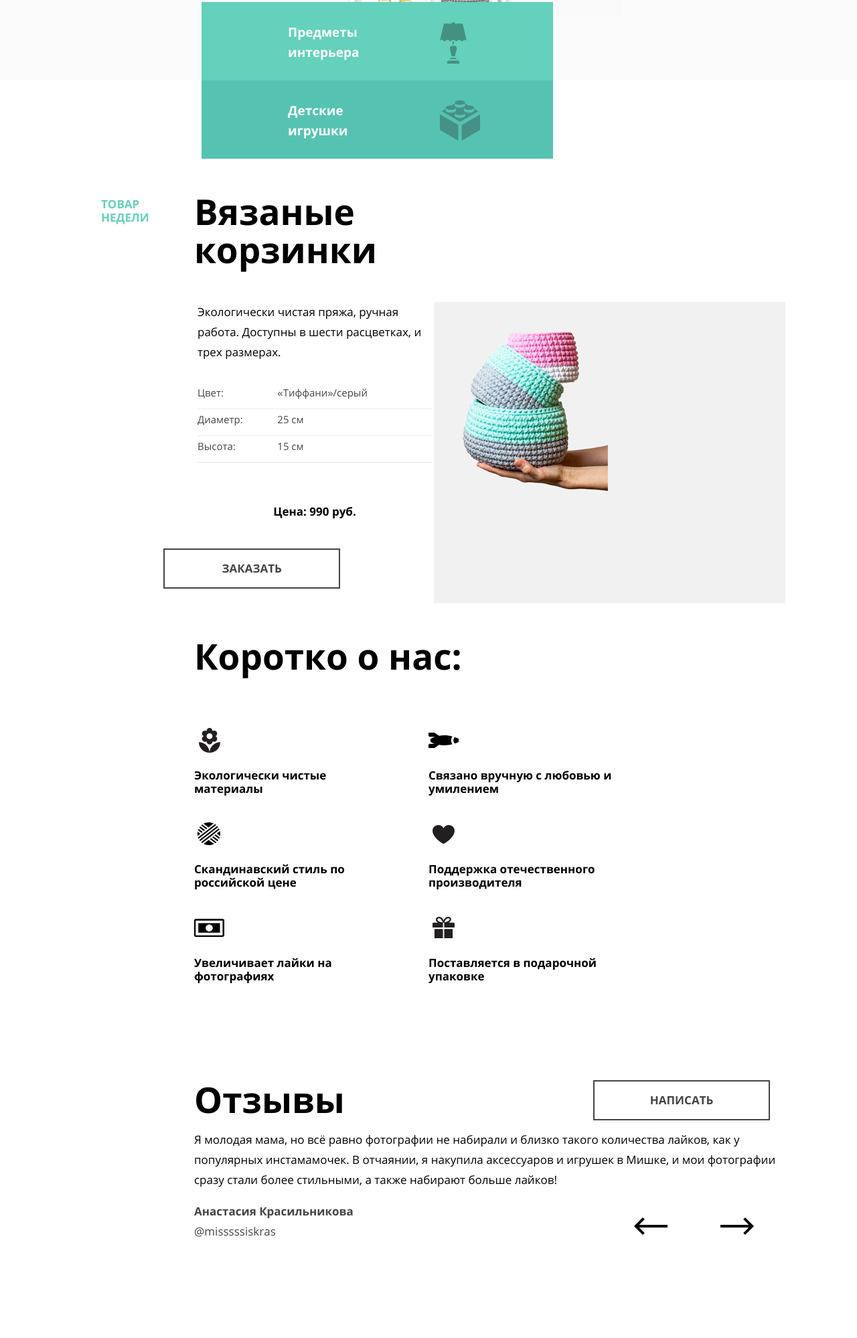
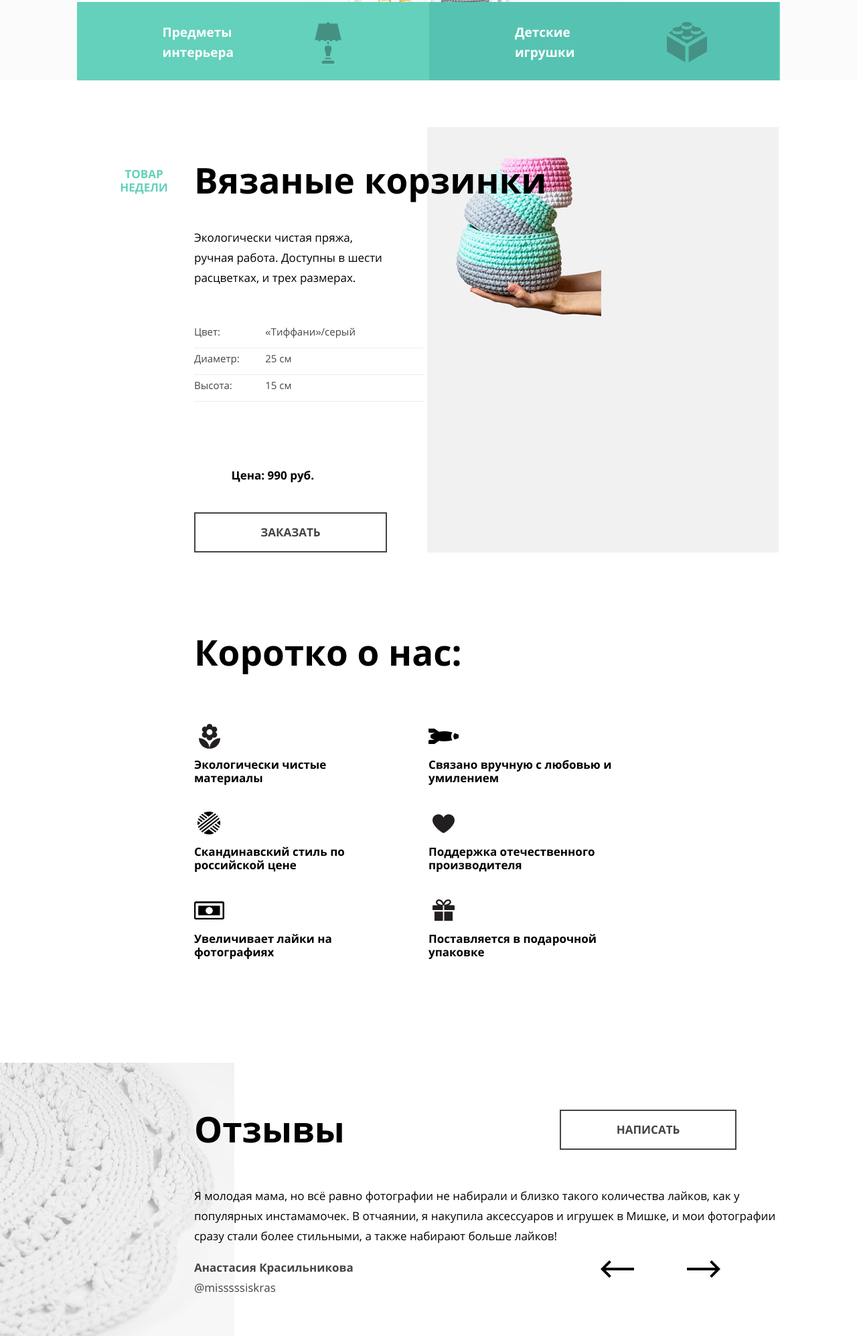
Before and after one commit to EkaterinaEfimova/229103-mishka, a plain HTML site: page index.html in a window 1280 px wide. Shown: the part 535-2533 px from the top of the page at 67% size. Drawn offline with nearby package versions, Linux system fonts and the light colour scheme; files that its build step writes are made by us from their sources; files whose address does not match are found by name.

Commit message:
Поправила главную страницу

```diff
--- a/index.html
+++ b/index.html
@@ -69,7 +69,7 @@
           <div class="page-promo__price">
             Цена: 990 руб.
           </div>
-          <a href="#" class="btn">ЗАКАЗАТЬ</a>
+          <a href="#" class="btn btn__order-popup">ЗАКАЗАТЬ</a>
         </div>
       </section>
       <section class="page-promo">
@@ -84,6 +84,7 @@
         </ul>
       </section>
         <div class="slider">
+          <div class="slider__wrapper">
             <h2 class="slider__comments-title">Отзывы</h2>
             <div class="slider__comments">
               <p>Я молодая мама, но всё равно фотографии не набирали и близко такого количества лайков, как у популярных инстамамочек. В отчаянии, я накупила аксессуаров и игрушек в Мишке, и мои фотографии сразу стали более стильными, а также набирают больше лайков!</p>
@@ -100,6 +101,7 @@
             <button class="slider__btn slider__btn--prev" type="button">Предыдущий отзыв</button>
             <button class="slider__btn slider__btn--next" type="button">Следующий отзыв</button>
             <a href="#" class="btn btn__slider-write">Написать</a>
+          </div>
         </div>
       <div class="contacts">
         <h3>Контакты</h3>
--- a/less/base.less
+++ b/less/base.less
@@ -50,9 +50,11 @@ img {
   body {
     min-width: 768px;
   }
+
 }
 @media @desktop-widths {
   body {
     min-width: 1150px;
   }
+
 }
--- a/less/btn.less
+++ b/less/btn.less
@@ -17,9 +17,14 @@
   margin-bottom: 30px;
 }
 @media @tablet-widths {
+  .btn__order-popup {
+    width: 258px;
+    margin: 0;
+    margin-right: 40px;
+  }
 .btn__slider-write {
   position: absolute;
-  top: 0;
+  top: 70px;
   right: 65px;
 }
 .btn--basket {
@@ -34,6 +39,9 @@
 }
 }
 @media @desktop-widths {
+  .btn__order-popup {
+    margin: 0 40px 0 175px;
+  }
   .btn__contacts-write {
     position: absolute;
     bottom: 0;
--- a/less/contacts.less
+++ b/less/contacts.less
@@ -52,16 +52,30 @@
   flex-wrap: wrap;
   flex-direction: column;
   .container-fluid();
-  margin: 0 auto;
+  margin: 60px auto;
 }
 .contacts h3 {
-  margin: 0;
+  position: relative;
+  width: 668px;
+  margin: 0 auto;
+  padding: 40px 0;
   font-size: 43px;
   line-height: 50px;
-  flex-basis: 100%;
+}
+.contacts h3::after {
+  position: absolute;
+  content: '';
+  top: 20px;
+  right: 0;
+  width: 52px;
+  height: 85px;
+  background-image: url(/img/icon-flag.svg);
+  background-position: 50% 50%;
+  background-repeat: no-repeat;
 }
 .contacts__desc {
   display: flex;
+  width: 668px;
 }
 .contacts__info {
   width: 330px;
@@ -74,9 +88,14 @@
     padding-top: 65px;
   }
   .contacts h3 {
+    width: 260px;
     font-size: 53px;
     line-height: 57px;
-    padding: 0 80px 40px 225px;
+    margin: 0 0 0 225px;
+  }
+  .contacts h3::after {
+    top: 20px;
+    left: -113px;;
   }
   .contacts__desc {
     display: flex;
@@ -87,5 +106,6 @@
   }
   .contacts__map {
 width: 525px;
+margin-left: -40px;
   }
 }
--- a/less/main-nav.less
+++ b/less/main-nav.less
@@ -176,10 +176,11 @@
 
 @media @tablet-widths {
   .main-nav {
+    .container();
     position: relative;
-    .container-fluid();
     flex-direction: row;
     z-index: 4;
+    padding: 0 50px;
   }
 
 .main-nav__wrapper {
@@ -187,7 +188,9 @@
     flex-direction: row;
     flex-wrap: wrap;
     width: 668px;
+    margin: 0 auto;
     margin-top: -80px;
+
   }
 
 
@@ -241,15 +244,21 @@
       color: @font-color;
       opacity: 1;
       order: 5;
+      margin-left: auto;
       padding: 20px 0;
 z-index: 5;
 
 }
 }
 @media @desktop-widths {
+  .main-nav {
+    margin: 0 auto;
+    padding: 0;
+  }
   .main-nav__wrapper{
     position: relative;
     .container();
+    margin: auto;
     margin-top: 0;
   }
   .main-nav__wrapper::before {
@@ -319,5 +328,6 @@ z-index: 5;
   }
   .main-nav__info {
     margin-left: auto;
+    padding-right: 50px;
   }
 }
--- a/less/mixins.less
+++ b/less/mixins.less
@@ -16,6 +16,7 @@
   @media @tablet-widths {
     max-width: 1150px;
     margin: 0 auto;
+    margin-bottom: 50px;
   }
 
 }
--- a/less/page-footer.less
+++ b/less/page-footer.less
@@ -67,10 +67,11 @@ font-size: 0;
 
 @media @tablet-widths {
 .page-footer {
+  margin-bottom: 0;
 }
 .page-footer__wrapper {
   display: flex;
-  .container-fluid();
+  width: 668px;
 }
 .page-footer__logo {
   display: block;
@@ -79,7 +80,23 @@ font-size: 0;
   margin: 0;
   margin-right: auto;
 }
+.social‐links {
+  margin: 30px 0;
+}
 .page‐footer__copyright {
   padding: 40px 60px;
+  border: none;
 }
 }
+@media @desktop-widths {
+  .page-footer__wrapper {
+    position: relative;
+    display: flex;
+    width: 1050px;
+  }
+  .social‐links {
+    position: absolute;
+    top: 0;
+    left: 43%;
+  }
+}
--- a/less/page-header.less
+++ b/less/page-header.less
@@ -140,17 +140,16 @@ flex-wrap: wrap;
   padding-top: 100px;
   }
 .page-header__catalog {
-  .container-fluid();
   display: flex;
   flex-direction: row;
   flex-wrap: wrap;
   margin: auto;
   z-index: 2;
   width: 668px;
+  background-color: @color-menu;
 }
 .page-header__catalog-item {
-  margin-left: -5px;
-  width: 328px;
+  width: 331px;
 }
 .page-header__catalog-item a {
   height: 57px;
@@ -169,13 +168,16 @@ flex-wrap: wrap;
   .page-header__slogan{
     border: none;
   }
+  .page-header__catalog {
+    width: 1050px;
+  }
+  .page-header__catalog-item {
+    width: 522px;
+  }
   .page-header__title {
 font-size: 53px;
 line-height: 57px;
 width: 700px;
 }
-.page-header__catalog-item {
-  margin-left: -5px;
-  width: 525px;
+
 }
-}
--- a/less/page-promo.less
+++ b/less/page-promo.less
@@ -124,9 +124,11 @@
     display: flex;
     flex-direction: column;
     flex-wrap: wrap;
-    .container-fluid();
     margin: 0 auto;
+    margin-bottom: 50px;
     padding: 0 50px;
+    width: 668px;
+    margin-bottom: 50px;
   }
 
   .page-promo__headline {
@@ -134,20 +136,20 @@
     align-items: flex-end;
     flex-wrap: wrap;
     width: 668px;
-    padding: 50px 0;
   }
 
   .page-promo__title {
-    margin: 0;
+    margin: 50px 0;
     margin-right: auto;
     font-size: 43px;
     line-height: 50px;
   }
 
   .page-promo__sublitle {
-    margin: 0;
+    margin: 50px 0;
     margin-left: auto;
-    width: 100px;
+    width: 120px;
+    text-align: center;
   }
 
   .page-pomo__text {
@@ -155,68 +157,96 @@
     flex-direction: column;
     flex-wrap: wrap;
     max-height: 450px;
-    flex-basis: 50%;
-    padding: 0 40px;
   }
 
   .page-pomo__text p {
     width: 300px;
     margin: 0;
     margin-bottom: 30px;
+    margin-right: 40px;
   }
-
+  .page-promo__item-value {
+      width: 200px;
+  }
   .page-promo__goods-img {
     width: 334px;
     height: 405px;
     order: 4;
+    margin-left: -25px;
   }
-
+.page-promo__price {
+  padding-top: 8px;
+}
+.page-promo:first-of-type {
+  margin-bottom: 50px;
+}
+.page-promo:last-of-type {
+  margin-bottom: 50px;
+}
   .page-promo__features {
     display: flex;
     flex-wrap: wrap;
     flex-direction: column;
-    height: 470px;
+    height: 400px;
   }
 
   .page-promo__features-item {
     width: 300px;
-    padding: 90px 30px 10px 0;
+    padding: 80px 30px 10px 0;
   }
 
 }
 @media @desktop-widths {
+  .page-promo{
+    position: relative;
+    width: 1050px;
+    margin: 70px auto;
+  }
   .page-promo__headline {
     position: relative;
     padding: 0;
   }
-
-  .page-promo__title {
-    margin: 0;
-    padding: 50px 50px 50px 225px;
-    font-size: 53px;
-    line-height: 57px;
+.page-promo__title {
+font-size: 53px;
+line-height: 57px;
+  padding: 0 350px 0 175px;
+}
+  .page-promo__headline .page-promo__title {
+    position: absolute;
+    top: 0;
+    left: 175px;
+    width: 100%;
     z-index: 2;
+    padding: 0;
   }
 
   .page-promo__sublitle {
     content: '';
     position: absolute;
-    top: 58px;
-    left: 46px;
-    margin: 0;
-    width: 100px;
-    padding: 0 40px;
+    top: 10px;
+    left: 40px;
+    width: 120px;
   }
-
+.page-pomo__text {
+  max-height: 635px;
+}
   .page-pomo__text p,
   .page-promo__desk-list,
   .page-promo__price {
-    padding-left: 190px;
-    width: 350px;
+    padding: 0 30px 0 175px;
   }
-
+.page-pomo__text p {
+  padding-top: 150px;
+}
+.page-promo__desk-list {
+  padding-top: 20px;
+}
+.page-promo__price {
+  padding-top: 67px;
+  padding-left: 67px;
+}
   .page-promo__features {
-    padding: 0 225px;
+    padding: 0 175px;
     margin-bottom: 85px;
   }
 
--- a/less/slider.less
+++ b/less/slider.less
@@ -55,15 +55,26 @@
 
 @media @tablet-widths {
   .slider {
-    position: relative;
     display: flex;
     flex-wrap: wrap;
-    .container-fluid();
+    margin: 0;
+    width: 100%;
+    background-image: url(/img/review@1x.jpg);
+    background-position: 0 50%;
+    background-repeat: no-repeat;
+    margin-bottom: 50px;
+  }
+  .slider__wrapper {
+      width: 668px;
+      margin: 0 auto;
+      position: relative;
+  }
+  .slider__comments {
     margin: 0 auto;
-    margin-bottom: 120px;
   }
   .slider__comments-title {
-    margin: 0;
+    margin: 0 auto;
+    padding: 70px 0 40px;
     font-size: 43px;
     line-height: 50px;
   }
@@ -73,7 +84,7 @@
   .slider__btn {
     position: absolute;
     right: 50px;
-    bottom: -20px;
+    bottom: 0;
     border: none;
   }
   .slider__btn--prev {
@@ -82,10 +93,13 @@
 }
 @media @desktop-widths {
   .slider {
+    margin: 0 auto;
+    margin-bottom: 160px;
+  }
+  .slider__wrapper {
     width: 875px;
-    margin: 0 auto;
-    padding: 0 50px 0 225px;
-    margin-bottom: 160px;
+    margin: auto;
+    padding-left: 175px;
   }
 .slider__comments-title {
   font-size: 53px;
```
Lines whose indentation alone changed are shown as unchanged.
